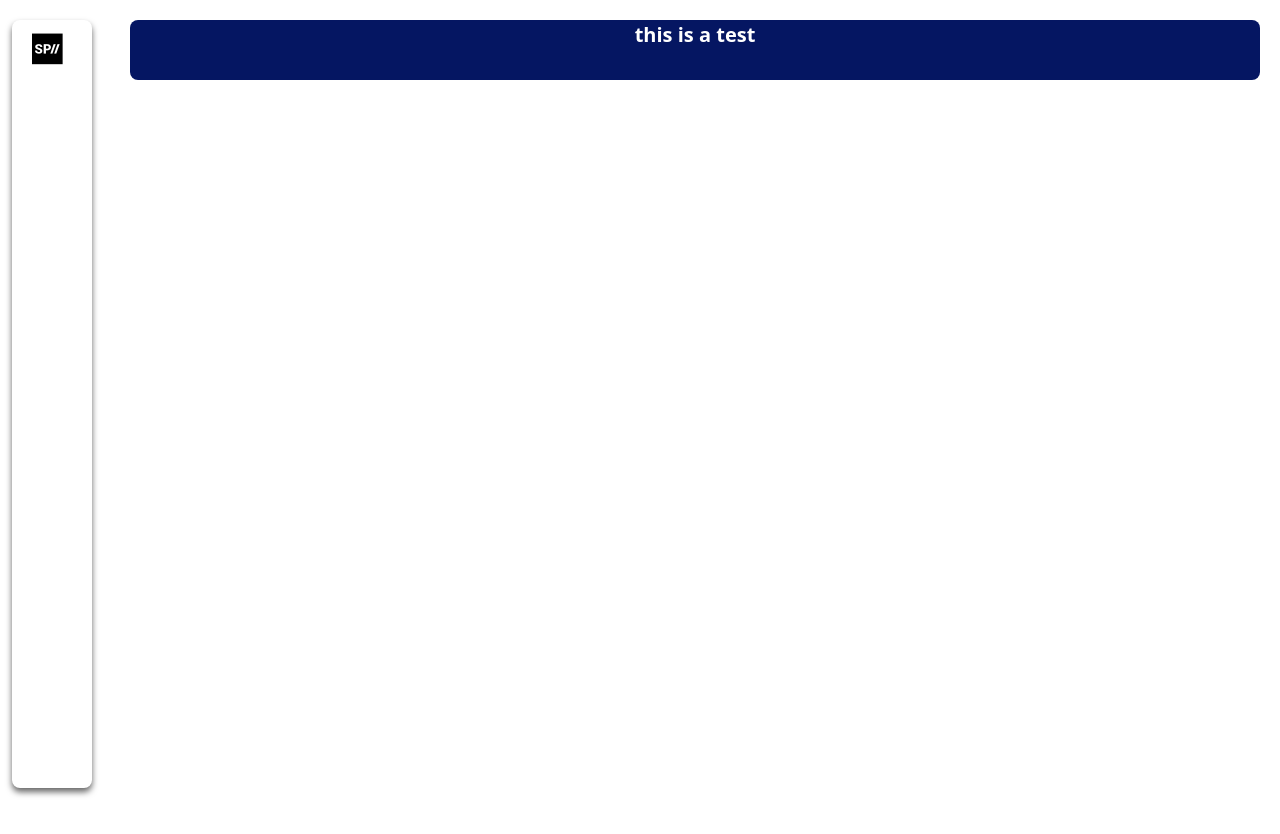
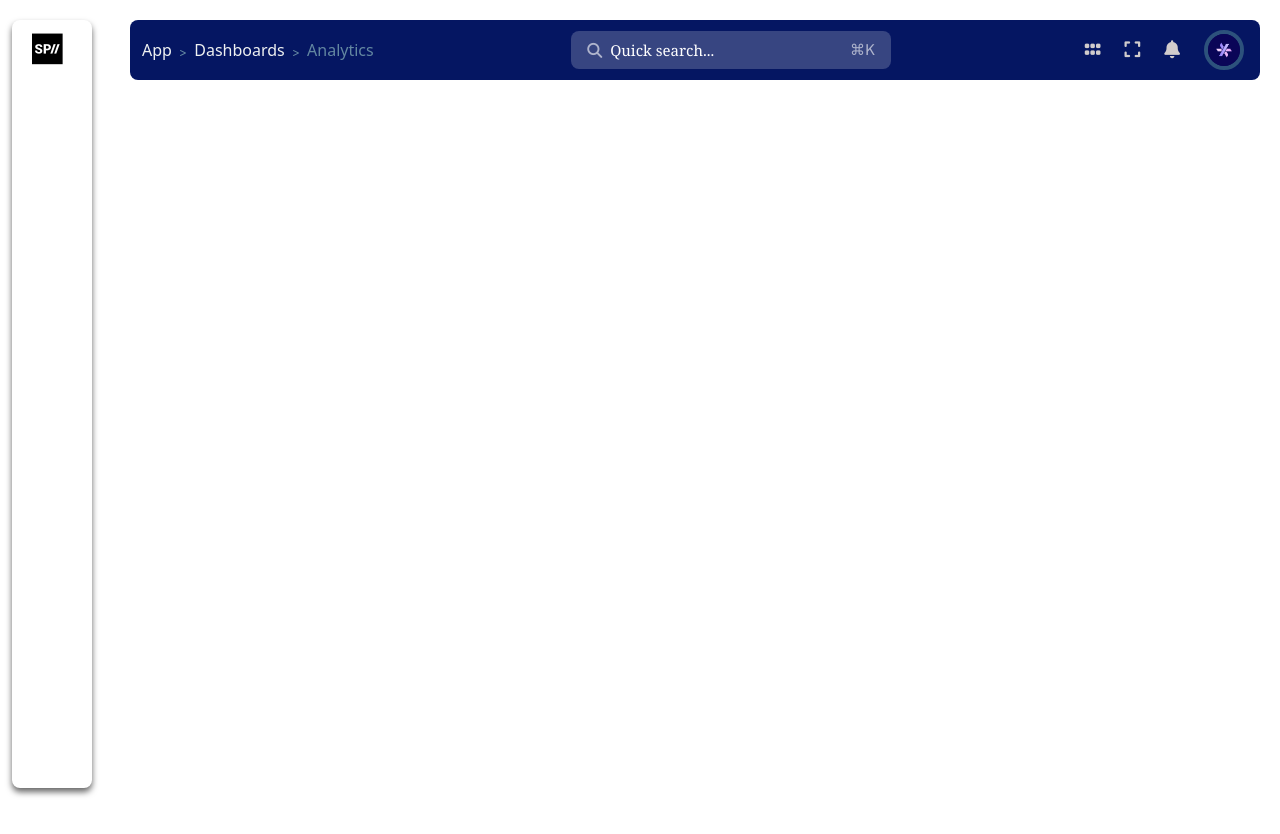
Before and after one commit to cabdikariim242/tailwise-vue, a Vue app: page / in a window 1280 px wide. Shown: the top 834 px of the page. Built offline with nearby package versions, Linux system fonts and the light colour scheme.

Commit message:
merge solved

```diff
--- a/src/components/navbar.vue
+++ b/src/components/navbar.vue
@@ -11,8 +11,53 @@
         'transition-colors duration-300',
         isScrollingUp ? 'bg-[#1b4b76]' : 'bg-[#051662]',
       ]"
-    class="text-center fixed top-5 left-[130px]  right-5 rounded-lg h-[60px]  font-bold  text-white text-[20px]">
-        <p>this is a test</p>
+    class="  flex justify-between items-center   fixed top-5 left-[130px]  right-5 rounded-lg h-[60px]">
+
+    <div class="container-1 ml-3">
+      <router-link to="/" class="mr-1 text-[#eff1f1] font-light">
+        App  <i class="fa-solid fa-greater-than text-[8px] ml-1 text-[#6387a1]"></i>
+      </router-link>
+      <router-link to="/" class="mr-1 text-[#eff1f1] font-light">
+        Dashboards  <i class="fa-solid fa-greater-than text-[8px] ml-1 text-[#6387a1]"></i>
+      </router-link>
+      <router-link to="/" class="mr-1 text-[#6387a1] font-light">
+        Analytics
+      </router-link>
+
+
+
+    </div>
+
+    <div class=" container-2 flex items-center w-[320px] px-4 py-2 rounded-lg bg-white/20">
+  <!-- Icon -->
+  <i class="fa-solid fa-magnifying-glass text-white/60 text-[15px] mr-2"></i>
+  <!-- Input -->
+  <input
+    class="flex-1 bg-transparent outline-none border-none text-white text-[15px] placeholder-white font-serif"
+    type="text"
+    placeholder="Quick search..."
+  />
+  <!-- Shortcut -->
+  <span class="ml-2 text-white/60 font-public-sans select-none text-[15px]">⌘K</span>
+</div>
+
+
+     <div class="container-3 flex items-center gap-6">
+      <i class="fa-solid fa-grip text-[#d1cccc] text-[18px] "></i>
+     <i class="fa-solid fa-expand text-[#d1cccc] text-[18px]"></i>
+      <i class="fa-solid fa-bell text-[#d1cccc] text-[18px]"></i>
+
+
+      <!-- Profile avatar -->
+ <img
+  src="../assets/yiksi.png"
+  alt="Profile"
+  class=" mr-4 w-10 h-10 rounded-full border-4 border-[#2d527c] object-cover"
+/>
+
+
+    </div>
+
     </div>
     </div>
   </div>
```
